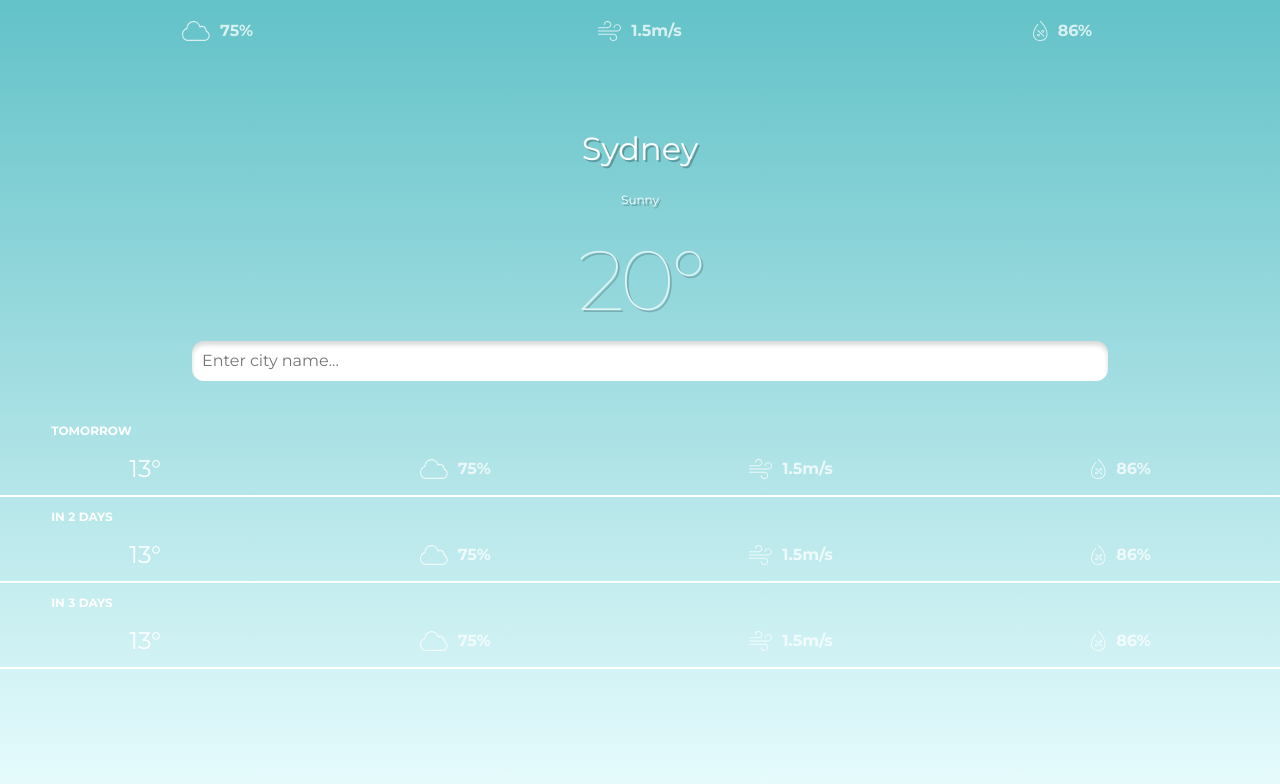
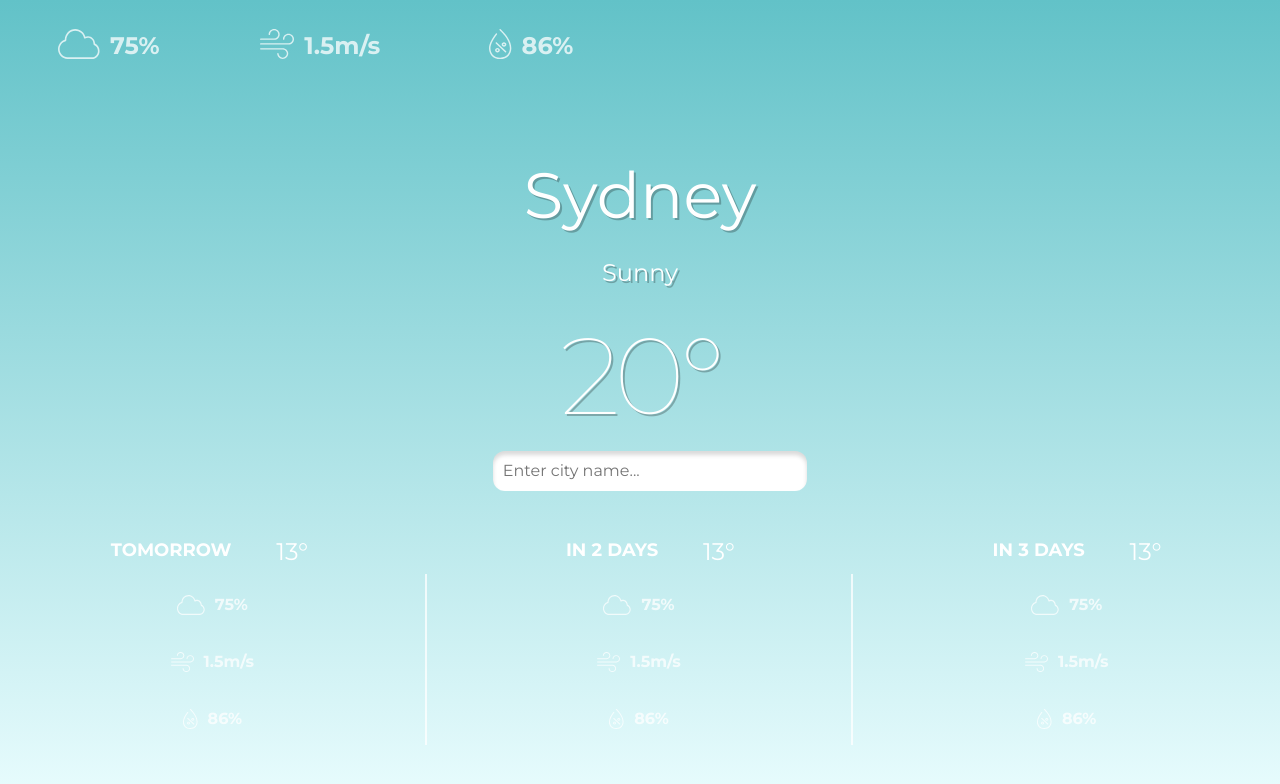
Before and after one commit to Kszalank/WeatherApp, a website built with webpack: page index.html in a window 1280 px wide. Built offline with nearby package versions, Linux system fonts and the light colour scheme.

Commit message:
desktop feature added

```diff
--- a/index.html
+++ b/index.html
@@ -32,22 +32,25 @@
     </section>
 
     <section class="next-days">
-        <p class="title label">TOMORROW</p>
+
         <div class="tomorrow">
+            <p class="title label">TOMORROW</p>
             <p class="tomorrow__temperature h4">13°</p>
             <p class="tomorrow__cloudiness text"><img alt="cloud-icon" class="cloud" />75%</p>
             <p class="tomorrow__wind-speed text"> <img alt="wind-icon" class="wind" />1.5m/s</p>
             <p class="tomorrow__humidity text"> <img alt="humidity-icon" class="humidity" />86%</p>
         </div>
-        <p class="title label">IN 2 DAYS</p>
+
         <div class="in-2-days">
+            <p class="title label">IN 2 DAYS</p>
             <p class="in-2-days__temperature h4">13°</p>
             <p class="in-2-days__cloudiness text"><img alt="cloud-icon" class="cloud" />75%</p>
             <p class="in-2-days__wind-speed text"><img alt="wind-icon" class="wind" />1.5m/s</p>
             <p class="in-2-days__humidity text"><img alt="humidity-icon" class="humidity" />86%</p>
         </div>
-        <p class="title label">IN 3 DAYS</p>
+
         <div class="in-3-days">
+            <p class="title label">IN 3 DAYS</p>
             <p class="in-3-days__temperature h4">13°</p>
             <p class="in-3-days__cloudiness text"><img alt="cloud-icon" class="cloud" />75%</p>
             <p class="in-3-days__wind-speed text"><img alt="wind-icon" class="wind" />1.5m/s</p>
--- a/src/style/typography.scss
+++ b/src/style/typography.scss
@@ -30,7 +30,6 @@
   line-height: 102px;
   letter-spacing: -0.05em;
   color: var(--font-color);
-  opacity: 0.75;
 }
 
 .text {
@@ -69,3 +68,28 @@
   line-height: 20px;
   color: #000000;
 }
+
+@media (min-width: 1024px) {
+  .h1 {
+    font-size: 64px;
+    line-height: 78px;
+  }
+
+  .h2 {
+    font-size: 24px;
+    line-height: 29px;
+  }
+
+  .h3 {
+    font-size: 108px;
+    line-height: 132px;
+  }
+  .top > .text {
+    font-size: 24px;
+    line-height: 29px;
+  }
+  .label {
+    font-size: 18px;
+    line-height: 22px;
+  }
+}
--- a/src/style/ui-day.scss
+++ b/src/style/ui-day.scss
@@ -67,6 +67,7 @@
 .in-2-days,
 .in-3-days {
   display: flex;
+  flex-wrap: wrap;
   border-bottom: 2px white solid;
   width: 100%;
   margin: 0;
@@ -92,3 +93,69 @@
   margin-bottom: 0;
   margin-left: 4%;
 }
+
+.label {
+  width: 100%;
+}
+@media (min-width: 1024px) {
+  .top {
+    width: 50%;
+  }
+
+  .top .wind,
+  .top .cloud,
+  .top .humidity {
+    height: 30px;
+  }
+  .title {
+    height: 35px;
+    text-align: end;
+    width: 45%;
+    justify-content: center;
+  }
+
+  .next-days {
+    display: flex;
+  }
+
+  .tomorrow,
+  .in-2-days,
+  .in-3-days {
+    display: flex;
+    flex-direction: row;
+    flex-wrap: wrap;
+    border-bottom: none;
+
+    &__temperature {
+      width: 30%;
+      border-right: none;
+      justify-content: center;
+      margin-bottom: 0px;
+    }
+    &__cloudiness,
+    &__wind-speed,
+    &__humidity {
+      text-align: center;
+      justify-content: center;
+      width: 100%;
+      border-right: 2px white solid;
+      margin-top: 0px;
+      margin-bottom: 0px;
+      padding-top: 16px;
+      padding-bottom: 16px;
+    }
+  }
+  .in-3-days {
+    &__cloudiness,
+    &__wind-speed,
+    &__humidity {
+      border-right: none;
+    }
+  }
+  .city {
+    &__selection {
+      left: 38.5%;
+      width: 23%;
+    }
+  }
+}
```
